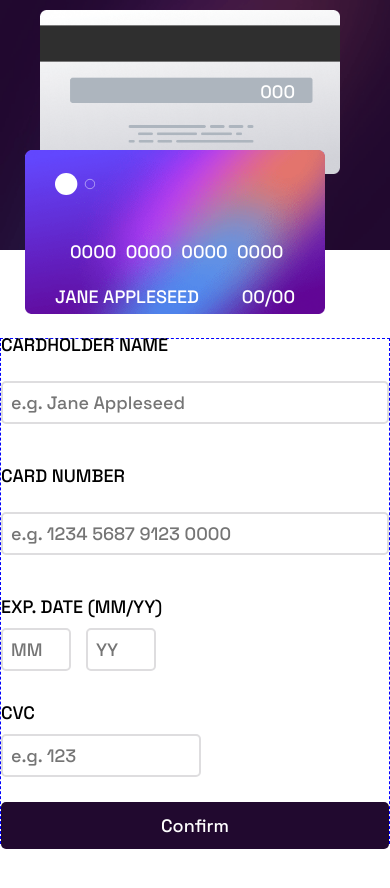
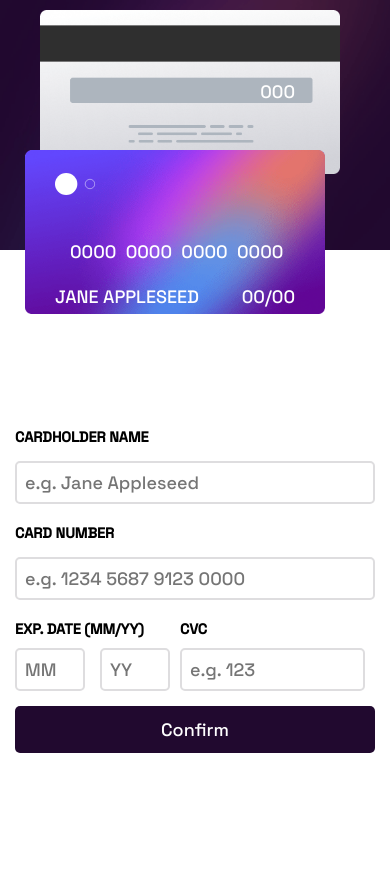
Before and after one commit to Echophase44/Interactive_card, a React (Vite) app in the folder client/: page / in a window 390 px wide. Shown: the top 888 px of the page. Built offline with nearby package versions, Linux system fonts and the light colour scheme; a web font is replaced by a local one.

Commit message:
Updates to mobile view, added a few more validations, and added the confirmed state if all the validations are valid.

```diff
--- a/client/src/App.css
+++ b/client/src/App.css
@@ -140,9 +140,6 @@ main{
   .infoContainer{
     width: 100vw;
     height: 60vh;
-    display: flex;
-    justify-content: end;
-    align-items: center;
-    border: 1px dashed blue;
+    padding: 15px;
   }
 }
--- a/client/src/Components/Form.jsx
+++ b/client/src/Components/Form.jsx
@@ -3,7 +3,7 @@ import { useState } from "react";
 import '../styles/form.css'
 
 function Form(props) {
-  const { setCardDisplayInfo } = props
+  const { setCardDisplayInfo, setIsConfirmed } = props
 
   const initialValues = {name: "", number: "", expMonth: "", expYear: "", cvc: ""}
   const [formValues, setFormValues] = useState(initialValues)
@@ -28,6 +28,9 @@ function Form(props) {
   const handleSubmit = (e) => {
     e.preventDefault();
     setFormErrors(validation(formValues))
+    if(Object.keys(formErrors).length === 0){
+      setIsConfirmed(true)
+    }
   }
 
   const validation = (values) => {
@@ -54,12 +57,17 @@ function Form(props) {
       errors.expMonth = "Wrong format, numbers only."
     }
 
-    if(values.expMonth === "00"){
+    if(values.expMonth === "00" || Number(values.expMonth) > 12){
       errors.expMonth = "Invalid Month."
     }
 
      if(Number(values.expMonth) < month || Number("23" + values.expYear) < year){
       errors.expMonth = "Card has expired."
+     }
+     if(!values.cvc){
+      errors.cvc = "Field cannot be blank."
+     } else if(!/^[0-9]*$/.test(values.cvc)){
+      errors.cvc = "Wrong format, numbers only."
      }
 
     return errors
@@ -130,6 +138,7 @@ function Form(props) {
           value={formValues.cvc}
           onChange={handleChange}
         />
+        <p>{formErrors.cvc}</p>
         </div>
       </div>
       <button type="submit" className="form-btn">Confirm</button>
--- a/client/src/Pages/Home.jsx
+++ b/client/src/Pages/Home.jsx
@@ -14,6 +14,8 @@ function Home () {
     name: "jane appleseed",
     cvc: ["000"]
   })
+
+  const [isConfirmed, setIsConfirmed] = useState(false)
 
   const displayCardNumber = cardDisplayInfo.number.map((value) =>{
     const groupOne = value.slice(0, 4)
@@ -44,9 +46,12 @@ function Home () {
       </div>
 
      <section className="infoContainer">
-      <Form
+      {!isConfirmed && <Form
         setCardDisplayInfo = { setCardDisplayInfo }
-      />
+        setIsConfirmed = { setIsConfirmed }
+      />}
+
+      {isConfirmed && <div>Hola</div>}
 
      </section>
 
--- a/client/src/styles/form.css
+++ b/client/src/styles/form.css
@@ -73,8 +73,21 @@ p {
     height: 100vh;
     display: flex;
     flex-direction: column;
-    gap: 25px;
+    gap: 15px;
     justify-content: center;
 
   }
+
+  .form-wrapper{
+    gap: 10px;
+  }
+
+  #cvc{
+    width: 185px;
+  }
+
+  .columnWrapper > label, .form-main > label{
+    font-size: .8rem;
+    font-weight: bold;
+  }
 }
```
